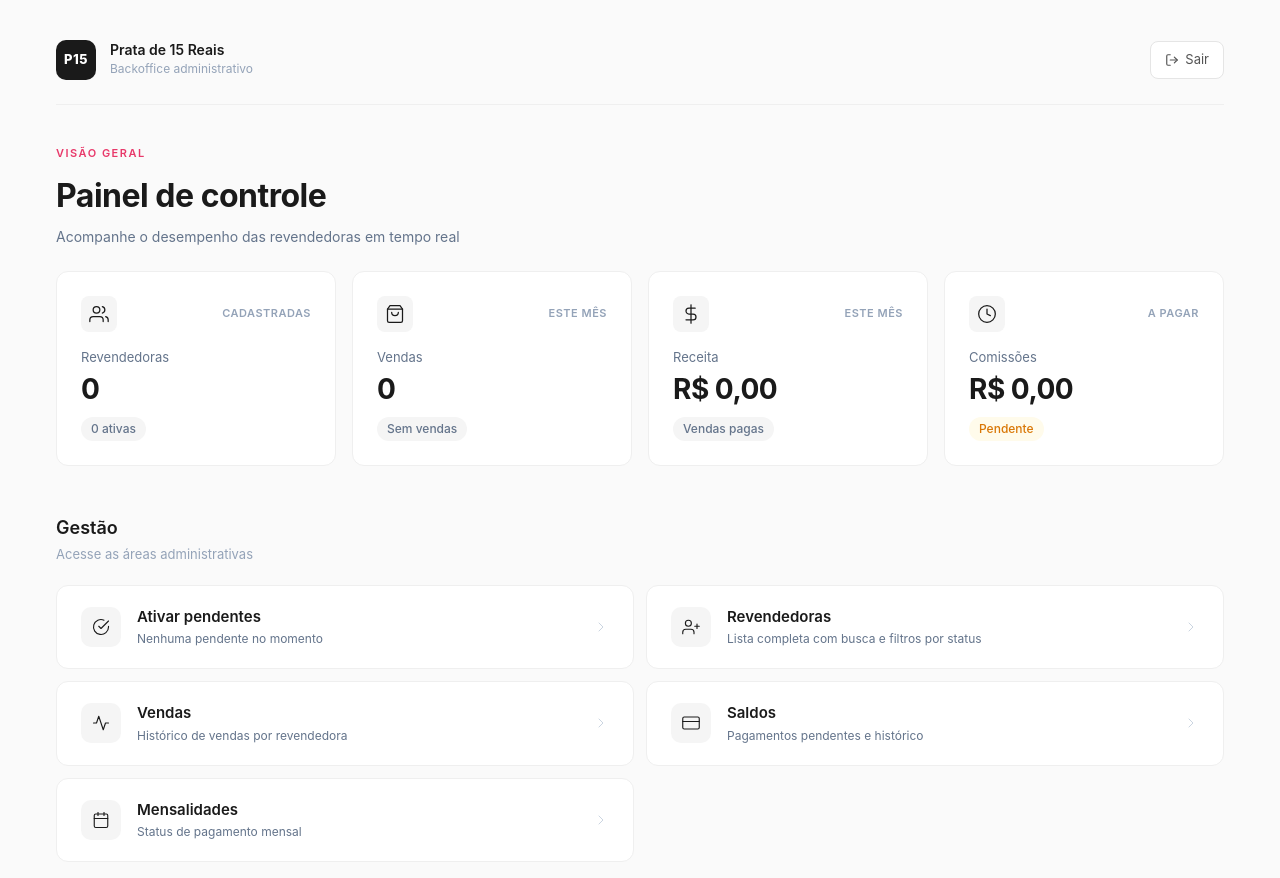
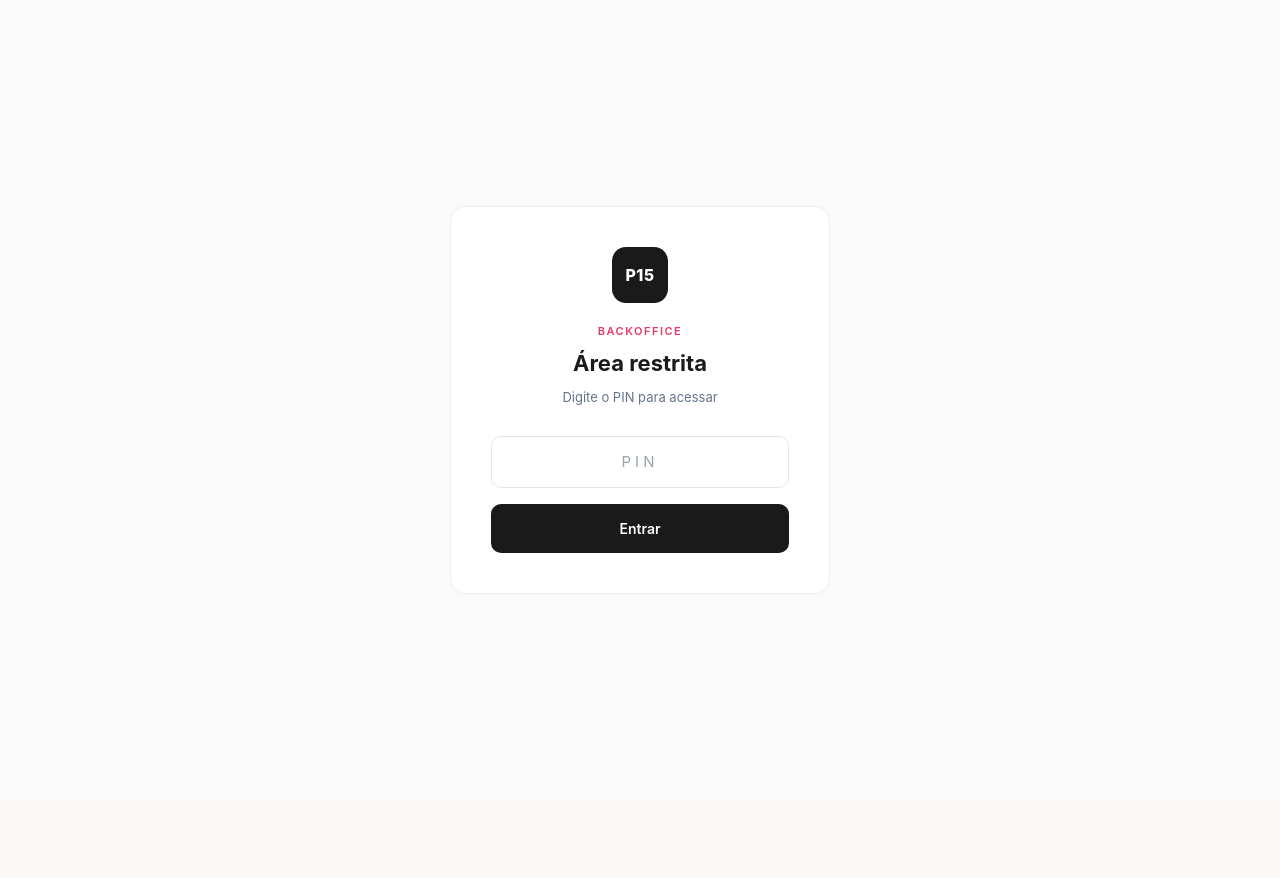
Before and after one commit to GabbWeb/revendedoraspratade15reais, a Next.js app: page /admin in a window 1280 px wide. Shown: the top 878 px of the page. After the commit the page ends 800 px from the top, so only its background shows below. Built offline with nearby package versions, Linux system fonts and the light colour scheme; no server answers; a web font is replaced by a local one.

Commit message:
fix: guard de PIN admin + logout

```diff
--- a/src/app/admin/page.tsx
+++ b/src/app/admin/page.tsx
@@ -1,7 +1,14 @@
 'use client'
 import { useEffect, useState } from 'react'
 
+const ADMIN_PIN = 'prata925'
+
 export default function AdminHomePage() {
+  const [autenticado, setAutenticado] = useState(false)
+  const [checandoAuth, setChecandoAuth] = useState(true)
+  const [pinInput, setPinInput] = useState('')
+  const [erroPin, setErroPin] = useState('')
+
   const [stats, setStats] = useState({
     totalRevendedoras: 0,
     revendedorasAtivas: 0,
@@ -12,7 +19,18 @@ export default function AdminHomePage() {
   })
   const [loading, setLoading] = useState(true)
 
+  // Verifica auth al cargar
   useEffect(() => {
+    const auth = sessionStorage.getItem('admin_auth')
+    if (auth === 'ok') {
+      setAutenticado(true)
+    }
+    setChecandoAuth(false)
+  }, [])
+
+  // Carga stats solo si está autenticado
+  useEffect(() => {
+    if (!autenticado) return
     async function load() {
       try {
         const res = await fetch('/api/admin/stats')
@@ -28,14 +46,18 @@ export default function AdminHomePage() {
       setLoading(false)
     }
     load()
-  }, [])
+  }, [autenticado])
 
-  function formatBRL(val: number) {
-    return val.toLocaleString('pt-BR', { style: 'currency', currency: 'BRL' })
-  }
-
-  function formatNum(n: number) {
-    return n.toLocaleString('pt-BR')
+  function entrarComPin(e: React.FormEvent) {
+    e.preventDefault()
+    if (pinInput === ADMIN_PIN) {
+      sessionStorage.setItem('admin_auth', 'ok')
+      setAutenticado(true)
+      setErroPin('')
+    } else {
+      setErroPin('PIN incorreto')
+      setPinInput('')
+    }
   }
 
   function fazerLogout() {
@@ -46,9 +68,151 @@ export default function AdminHomePage() {
     } catch (e) {
       console.error('Erro ao limpar storage:', e)
     }
-    window.location.href = '/admin'
+    setAutenticado(false)
+    setPinInput('')
+    setStats({
+      totalRevendedoras: 0,
+      revendedorasAtivas: 0,
+      revendedorasPendentes: 0,
+      vendasMes: 0,
+      receitaMes: 0,
+      saldoPendente: 0,
+    })
   }
 
+  function formatBRL(val: number) {
+    return val.toLocaleString('pt-BR', { style: 'currency', currency: 'BRL' })
+  }
+
+  function formatNum(n: number) {
+    return n.toLocaleString('pt-BR')
+  }
+
+  // Estado: verificando auth
+  if (checandoAuth) {
+    return (
+      <div style={{ display: 'flex', alignItems: 'center', justifyContent: 'center', minHeight: '100vh', background: '#FAFAFA' }}>
+        <div style={{ fontSize: 13, color: '#94A3B8', letterSpacing: 1, textTransform: 'uppercase', fontWeight: 600 }}>Carregando</div>
+      </div>
+    )
+  }
+
+  // Estado: no autenticado → mostrar form de PIN
+  if (!autenticado) {
+    return (
+      <div style={{
+        minHeight: '100vh',
+        display: 'flex',
+        alignItems: 'center',
+        justifyContent: 'center',
+        background: '#FAFAFA',
+        fontFamily: '-apple-system, BlinkMacSystemFont, Inter, system-ui, sans-serif',
+        padding: 20,
+      }}>
+        <div style={{
+          background: 'white',
+          border: '1px solid #EFEFEF',
+          borderRadius: 16,
+          padding: 40,
+          width: '100%',
+          maxWidth: 380,
+          textAlign: 'center',
+        }}>
+          <div style={{
+            width: 56,
+            height: 56,
+            borderRadius: 14,
+            background: '#1A1A1A',
+            color: 'white',
+            display: 'flex',
+            alignItems: 'center',
+            justifyContent: 'center',
+            margin: '0 auto 20px',
+            fontWeight: 800,
+            fontSize: 16,
+            letterSpacing: .5,
+          }}>P15</div>
+
+          <div style={{
+            fontSize: 11,
+            fontWeight: 600,
+            color: '#E8396A',
+            textTransform: 'uppercase',
+            letterSpacing: 1.5,
+            marginBottom: 8,
+          }}>Backoffice</div>
+
+          <h1 style={{
+            fontSize: 22,
+            fontWeight: 700,
+            color: '#1A1A1A',
+            marginBottom: 8,
+            margin: '0 0 8px',
+          }}>Área restrita</h1>
+
+          <p style={{
+            fontSize: 13,
+            color: '#64748B',
+            marginBottom: 28,
+            margin: '0 0 28px',
+          }}>Digite o PIN para acessar</p>
+
+          <form onSubmit={entrarComPin}>
+            <input
+              type="password"
+              value={pinInput}
+              onChange={e => { setPinInput(e.target.value); setErroPin('') }}
+              placeholder="PIN"
+              autoFocus
+              style={{
+                width: '100%',
+                padding: '14px 16px',
+                fontSize: 15,
+                border: '1px solid',
+                borderColor: erroPin ? '#DC2626' : '#E5E5E5',
+                borderRadius: 10,
+                outline: 'none',
+                textAlign: 'center',
+                letterSpacing: 4,
+                fontFamily: 'inherit',
+                boxSizing: 'border-box',
+                marginBottom: erroPin ? 8 : 16,
+              }}
+            />
+
+            {erroPin && (
+              <div style={{
+                fontSize: 12,
+                color: '#DC2626',
+                marginBottom: 16,
+                fontWeight: 500,
+              }}>{erroPin}</div>
+            )}
+
+            <button
+              type="submit"
+              style={{
+                width: '100%',
+                padding: '14px 16px',
+                background: '#1A1A1A',
+                color: 'white',
+                border: 'none',
+                borderRadius: 10,
+                fontSize: 14,
+                fontWeight: 600,
+                cursor: 'pointer',
+                fontFamily: 'inherit',
+              }}
+            >
+              Entrar
+            </button>
+          </form>
+        </div>
+      </div>
+    )
+  }
+
+  // Estado: cargando stats
   if (loading) {
     return (
       <div style={{ display: 'flex', alignItems: 'center', justifyContent: 'center', minHeight: '100vh' }}>
```
